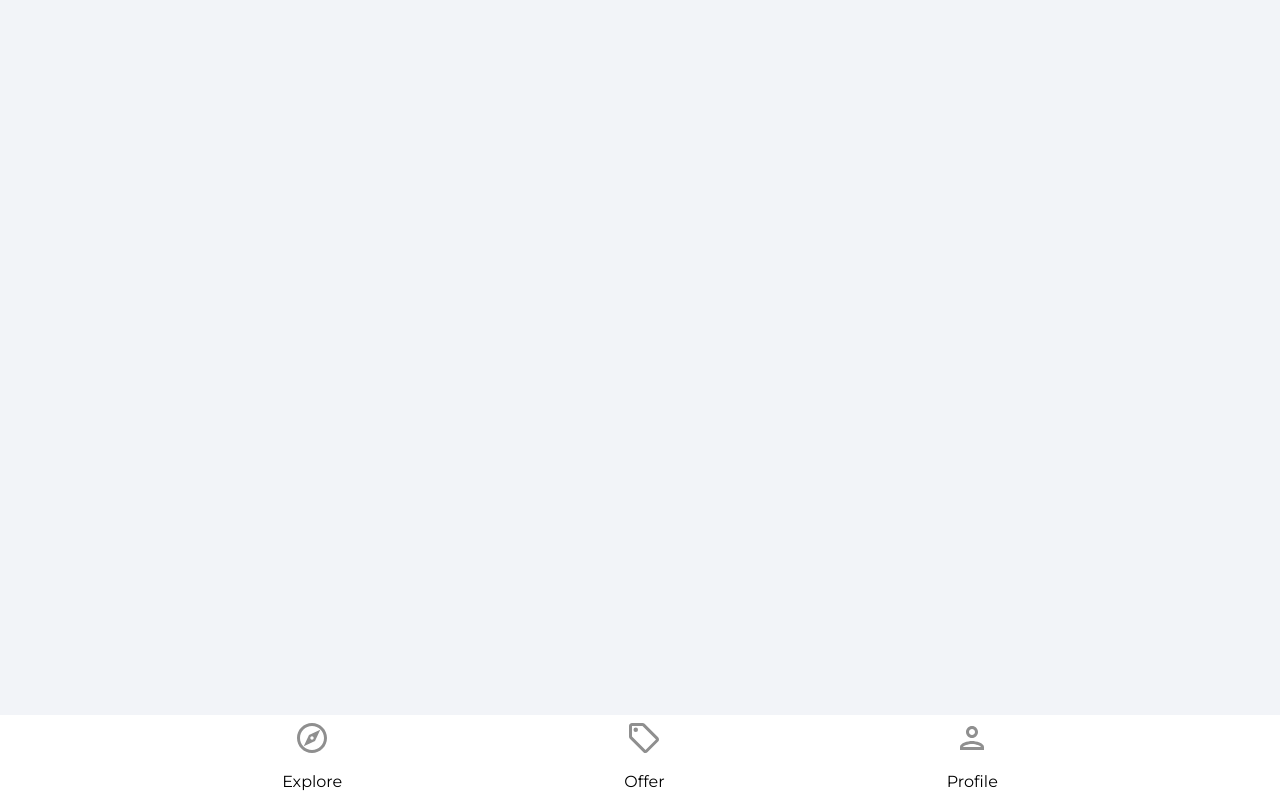
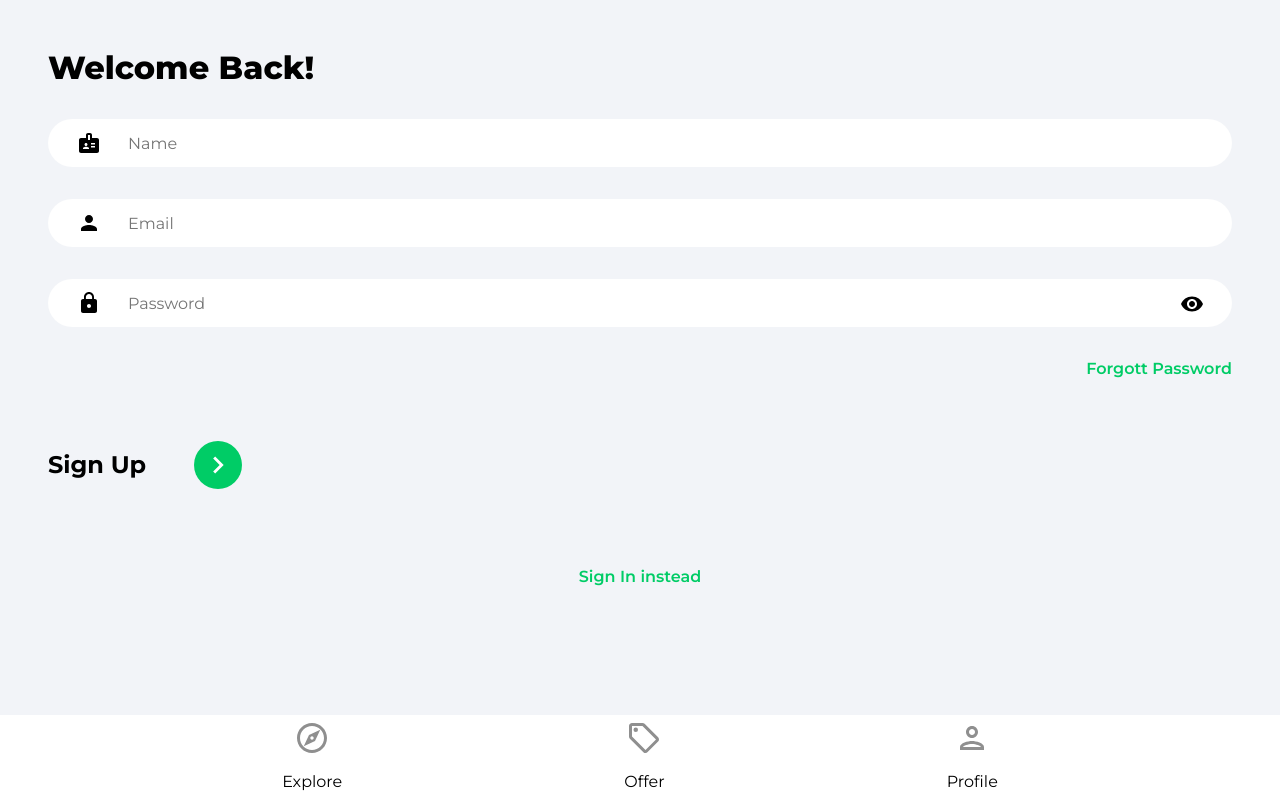
Before and after one commit to jorlar/housemarket, a React (Create React App) app: page /sign-up in a window 1280 px wide. Built offline with nearby package versions, Linux system fonts and the light colour scheme.

Commit message:
:sparkles: Create SignIn and SignUp pages

```diff
--- a/src/App.js
+++ b/src/App.js
@@ -17,7 +17,7 @@ function App() {
           <Route path='/offers' element={<Offers />} />
           <Route path='/profile' element={<SignIn />} />
           <Route path='/sign-in' element={<SignIn />} />
-          <Route path='/sing-up' element={<SignUp />} />
+          <Route path='/sign-up' element={<SignUp />} />
           <Route path='/forgott-password' element={<ForgotPassword />} />
         </Routes>
         <Navbar />
--- a/src/pages/SignIn.jsx
+++ b/src/pages/SignIn.jsx
@@ -1,10 +1,73 @@
 import React from "react";
+import { useState } from "react";
+import { Link, useNavigate } from "react-router-dom";
+import { ReactComponent as ArrowRightIcon } from "../assets/svg/keyboardArrowRightIcon.svg";
+import visibilityIcon from "../assets/svg/visibilityIcon.svg";
 
 const SignIn = () => {
+  const [showPassword, setShowPassword] = useState(false);
+  const [formData, setFormData] = useState({
+    email: "",
+    password: "",
+  });
+  const { email, password } = formData;
+
+  const navigate = useNavigate();
+
+  const onChange = (e) => {
+    setFormData((prevState) => ({
+      ...prevState,
+      [e.target.id]: e.target.value,
+    }));
+  };
+
   return (
-    <div>
-      <h1>Sign In</h1>
-    </div>
+    <>
+      <div className='pageContainer'>
+        <header>
+          <p className='pageHeader'>Welcome Back!</p>
+        </header>
+        <form>
+          <input
+            type='email'
+            className='emailInput'
+            placeholder='Email'
+            id='email'
+            value={email}
+            onChange={onChange}></input>
+          <div className='passwordInputDiv'>
+            <input
+              type={showPassword ? "text" : "password"}
+              className='passwordInput'
+              placeholder='Password'
+              id='password'
+              value={password}
+              onChange={onChange}
+            />
+            <img
+              src={visibilityIcon}
+              alt='showPassword'
+              className='showPassword'
+              onClick={() => setShowPassword((prevState) => !prevState)}
+            />
+          </div>
+          <Link to='/forgot-password' className='forgotPasswordLink'>
+            Forgott Password
+          </Link>
+          <div className='signInBar'>
+            <p className='signInText'>Sign In</p>
+            <button className='signInButton'>
+              <ArrowRightIcon fill='#ffffff' width='34px' height='34px' />
+            </button>
+          </div>
+        </form>
+        {/* Google Oauth */}
+
+        <Link to='/sign-up' className='registerLink'>
+          Sign Up instead
+        </Link>
+      </div>
+    </>
   );
 };
 
--- a/src/pages/SignUp.jsx
+++ b/src/pages/SignUp.jsx
@@ -1,10 +1,81 @@
 import React from "react";
+import { useState } from "react";
+import { Link, useNavigate } from "react-router-dom";
+import { ReactComponent as ArrowRightIcon } from "../assets/svg/keyboardArrowRightIcon.svg";
+import visibilityIcon from "../assets/svg/visibilityIcon.svg";
 
 const SignUp = () => {
+  const [showPassword, setShowPassword] = useState(false);
+  const [formData, setFormData] = useState({
+    name: "",
+    email: "",
+    password: "",
+  });
+  const { name, email, password } = formData;
+
+  const navigate = useNavigate();
+
+  const onChange = (e) => {
+    setFormData((prevState) => ({
+      ...prevState,
+      [e.target.id]: e.target.value,
+    }));
+  };
+
   return (
-    <div>
-      <h1>Sign Up</h1>
-    </div>
+    <>
+      <div className='pageContainer'>
+        <header>
+          <p className='pageHeader'>Welcome Back!</p>
+        </header>
+        <form>
+          <input
+            type='text'
+            className='nameInput'
+            placeholder='Name'
+            id='name'
+            value={name}
+            onChange={onChange}></input>
+          <input
+            type='email'
+            className='emailInput'
+            placeholder='Email'
+            id='email'
+            value={email}
+            onChange={onChange}></input>
+          <div className='passwordInputDiv'>
+            <input
+              type={showPassword ? "text" : "password"}
+              className='passwordInput'
+              placeholder='Password'
+              id='password'
+              value={password}
+              onChange={onChange}
+            />
+            <img
+              src={visibilityIcon}
+              alt='showPassword'
+              className='showPassword'
+              onClick={() => setShowPassword((prevState) => !prevState)}
+            />
+          </div>
+          <Link to='/forgot-password' className='forgotPasswordLink'>
+            Forgott Password
+          </Link>
+          <div className='signUpBar'>
+            <p className='signUpText'>Sign Up</p>
+            <button className='signUpButton'>
+              <ArrowRightIcon fill='#ffffff' width='34px' height='34px' />
+            </button>
+          </div>
+        </form>
+        {/* Google Oauth */}
+
+        <Link to='/sign-in' className='registerLink'>
+          Sign In instead
+        </Link>
+      </div>
+    </>
   );
 };
 
```
